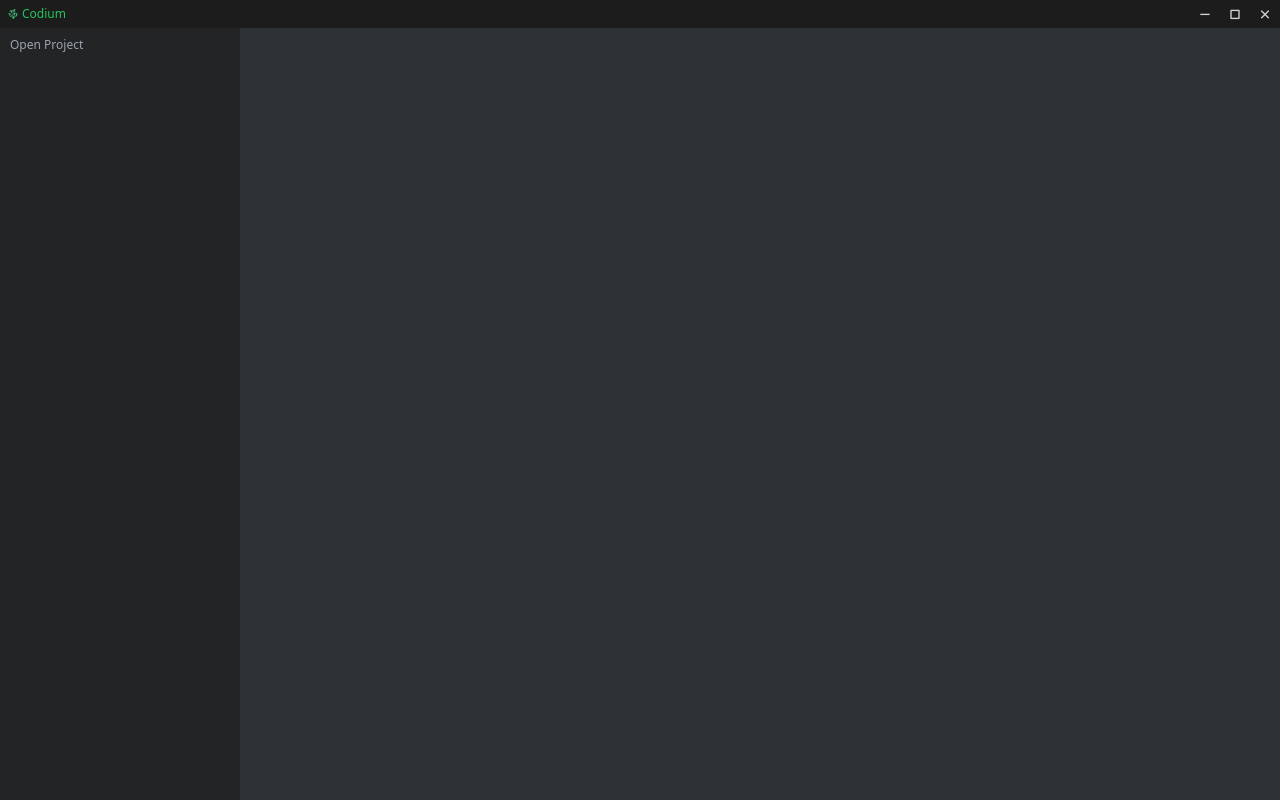
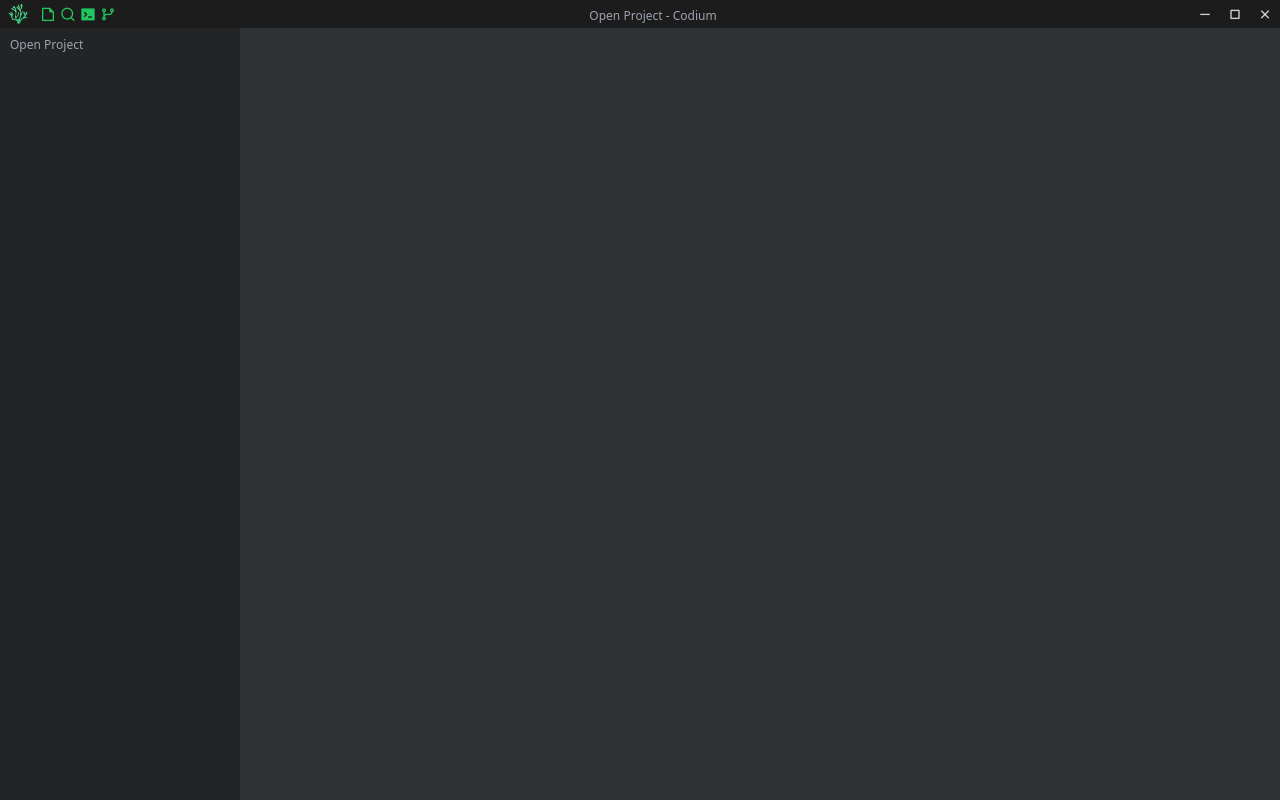
Before and after one commit to Ulrich-Tonmoy/codium, a React (Vite) app: page / in a window 1280 px wide. Built offline with nearby package versions, Linux system fonts and the light colour scheme.

Commit message:
style: added icons and project name in titlebar

```diff
--- a/src/components/TitleBar.tsx
+++ b/src/components/TitleBar.tsx
@@ -1,5 +1,6 @@
 import { useState } from "react";
 import { appWindow } from "@tauri-apps/api/window";
+import { useSource } from "../context/SourceContext";
 
 const TitleBar = () => {
   const [isScaleUp, setIsScaleUp] = useState(false);
@@ -18,8 +19,33 @@ const TitleBar = () => {
   return (
     <div id="titlebar" data-tauri-drag-region>
       <div className="flex items-center gap-1">
-        <img src="/logo.png" alt="codium" style={{ width: 10 }} />
-        <span className="text-xs capitalize text-green-500">Codium</span>
+        <img
+          src="/logo.png"
+          alt="codium"
+          className="w-5 mr-2 cursor-pointer"
+          title="Codium"
+        />
+        <i
+          className="text-green-500 cursor-pointer ri-file-3-line"
+          title="Explorer"
+        ></i>
+        <i
+          className="text-green-500 cursor-pointer ri-search-line"
+          title="Search"
+        ></i>
+        <i
+          className="text-green-500 cursor-pointer ri-terminal-box-fill"
+          title="Terminal"
+        ></i>
+        <i
+          className="text-green-500 cursor-pointer ri-git-branch-line"
+          title="Source Control"
+        ></i>
+      </div>
+      <div>
+        <span className="text-xs text-gray-400 project-name whitespace-nowrap">
+          Open Project - Codium
+        </span>
       </div>
       <div className="titlebar-actions">
         <i className="titlebar-icon ri-subtract-line" onClick={onMinimize}></i>
```
